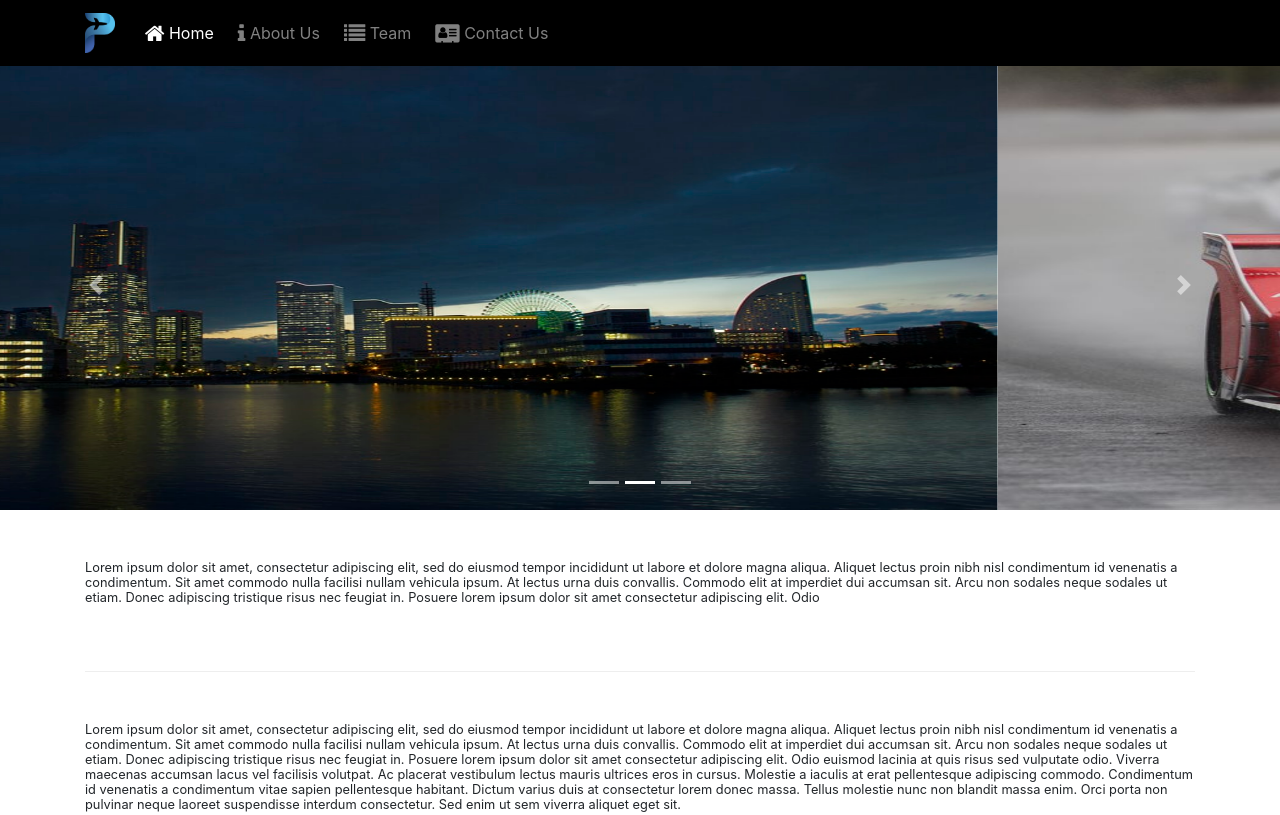
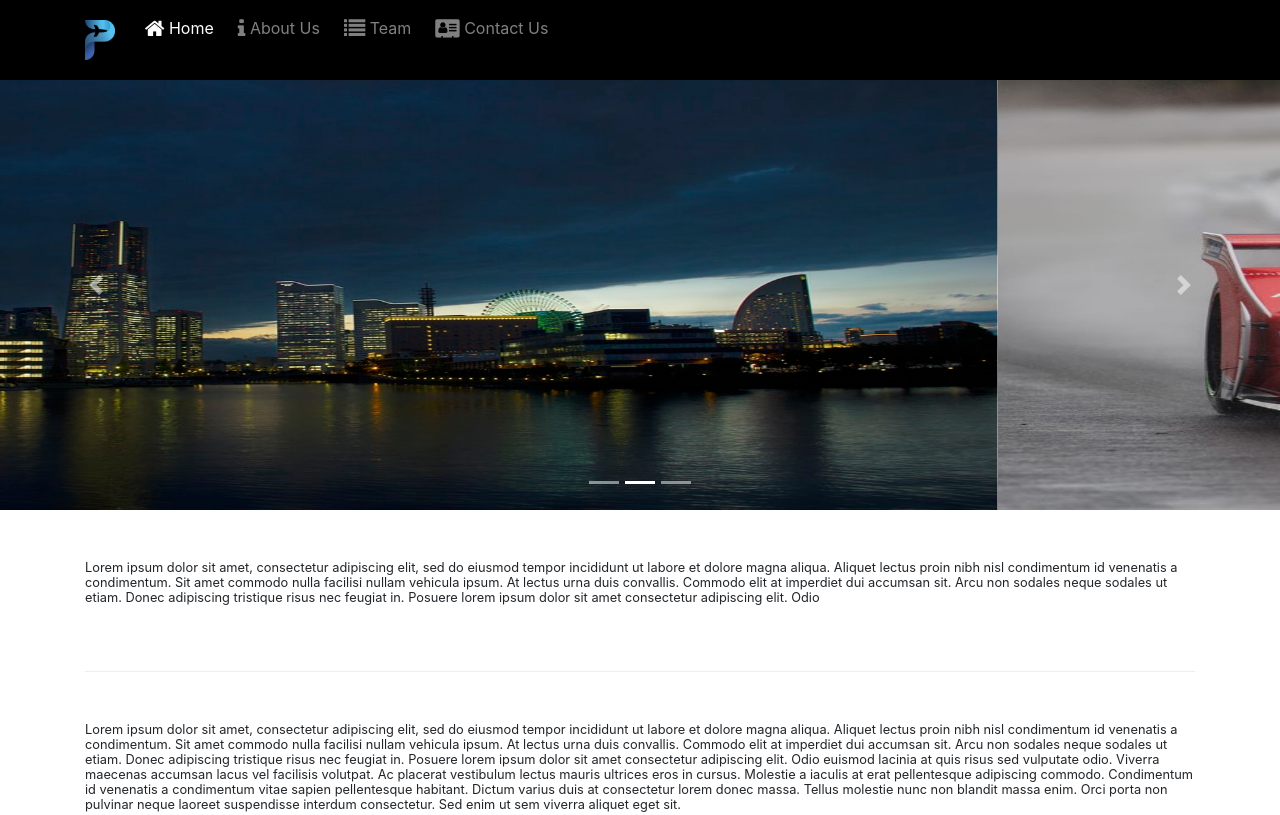
Before and after one commit to Phoenix-developers/Phoenix-SAE, a website: page index.html in a window 1280 px wide. Shown: the top 815 px of the page. Drawn offline with nearby package versions, Linux system fonts and the light colour scheme.

Commit message:
Update styles.css

```diff
--- a/css/styles.css
+++ b/css/styles.css
@@ -5,10 +5,7 @@ body {
 .navbar-dark {
     background-color: black;
 }
-.navbar-nav {
-    padding-top: 5px;
-    height: 50px;
-}
+
 .row-content {
     margin: 0px auto;
     padding: 50px 0px;
```
